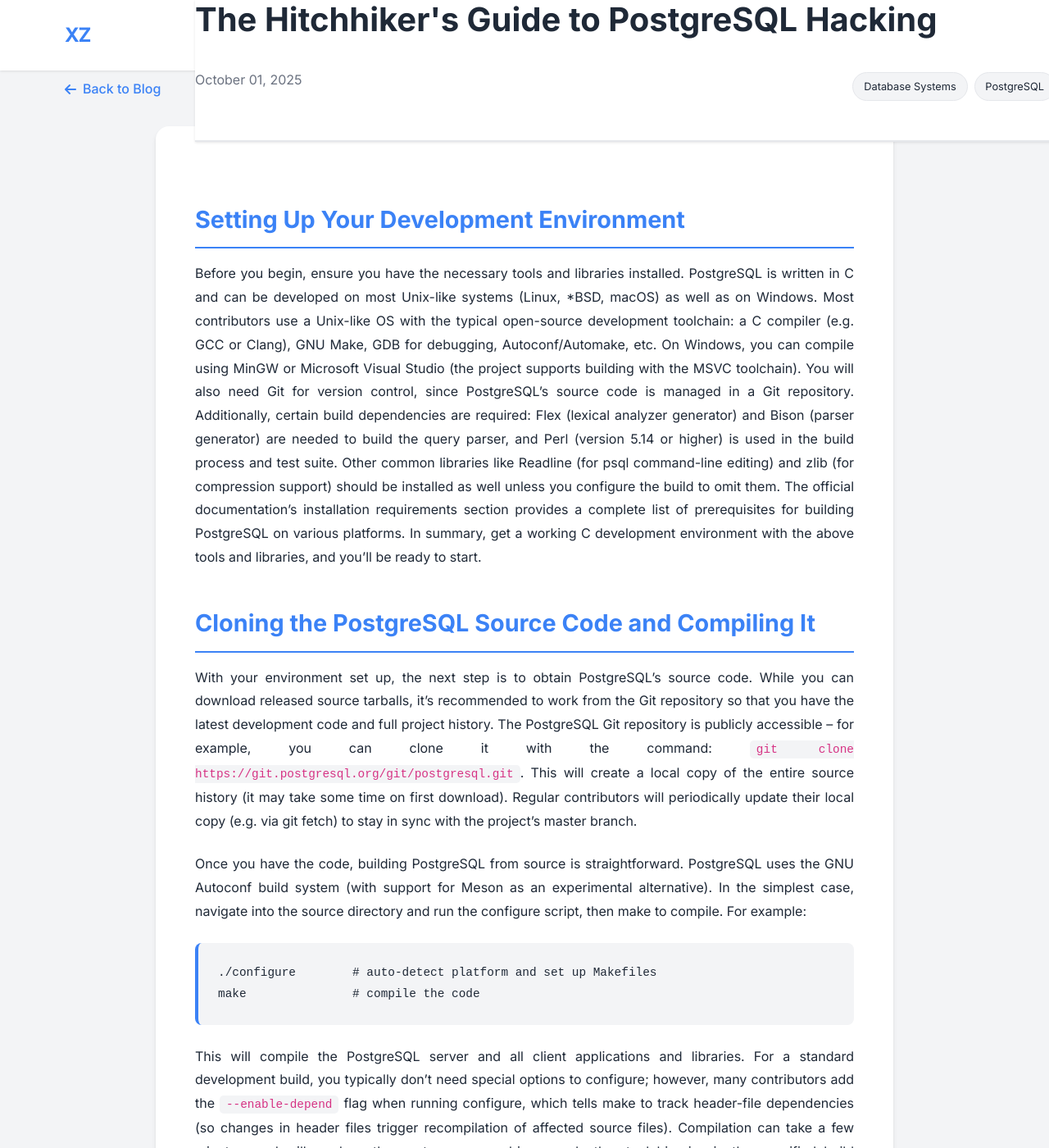
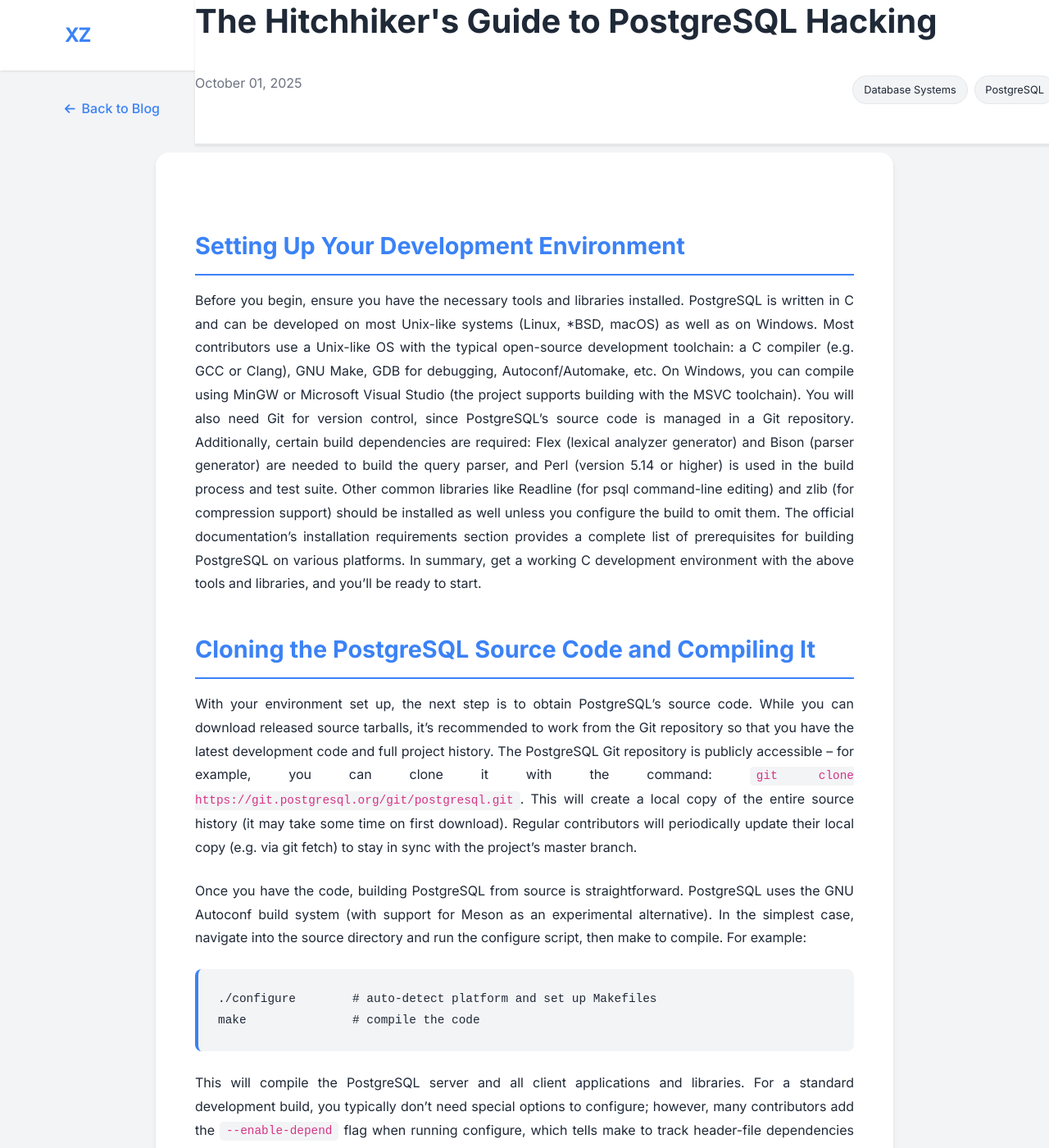
Before and after one commit to alterego655/alterego655.github.io, a Jekyll site: the page built from _posts/2025-10-01-postgresql-hacking-guide.md, in a window 1280 px wide and 1400 px high. Shown: the whole window at 82% size. Built offline with Jekyll 4.4.1, drawn with Linux system fonts in a browser that asks for light colours.

Commit message:
Fix blog post page spacing and header overlap
- Set proper padding-top (120px) to account for fixed header
- Add min-height to ensure proper page layout
- Improve title font weight and line height
- Add smooth hover animation to back link
- Increase back link margin for better spacing

```diff
--- a/_layouts/post.html
+++ b/_layouts/post.html
@@ -4,8 +4,10 @@
 
 <style>
     .post-page {
-        padding: 6rem 0 4rem;
+        padding-top: 120px;
+        padding-bottom: 4rem;
         background-color: var(--light-bg);
+        min-height: 100vh;
     }
     .blog-content {
         max-width: 900px;
@@ -25,7 +27,8 @@
         font-size: 2.5rem;
         margin-bottom: 1.5rem;
         color: var(--text-color);
-        line-height: 1.2;
+        line-height: 1.3;
+        font-weight: 700;
     }
     .blog-meta {
         color: var(--light-text);
@@ -80,14 +83,19 @@
         display: inline-flex;
         align-items: center;
         gap: 0.5rem;
-        margin-bottom: 2rem;
+        margin-bottom: 2.5rem;
         color: var(--primary-color);
         text-decoration: none;
         font-weight: 500;
         font-size: 1rem;
+        transition: var(--transition);
     }
     .back-link:hover {
         color: var(--primary-hover);
+        transform: translateX(-3px);
+    }
+    .back-link i {
+        font-size: 0.9rem;
     }
     .tags {
         display: flex;
```
